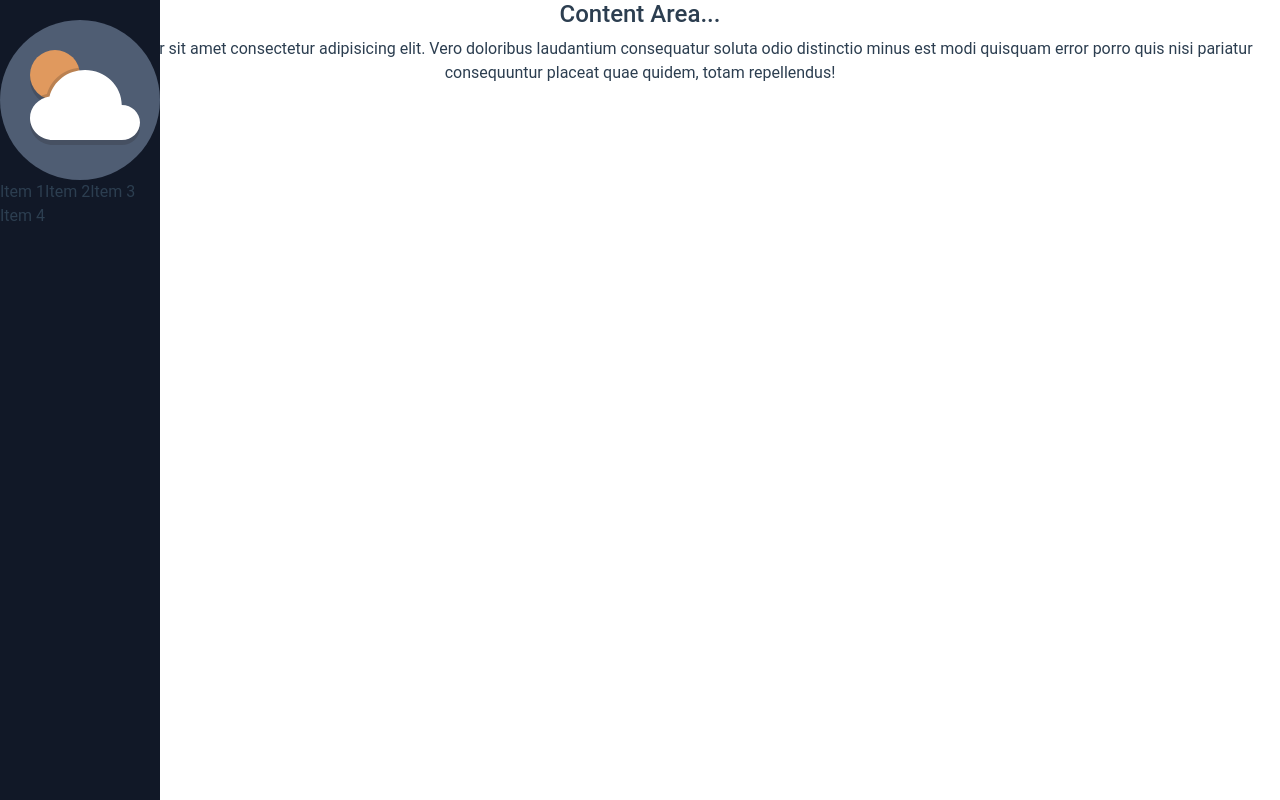
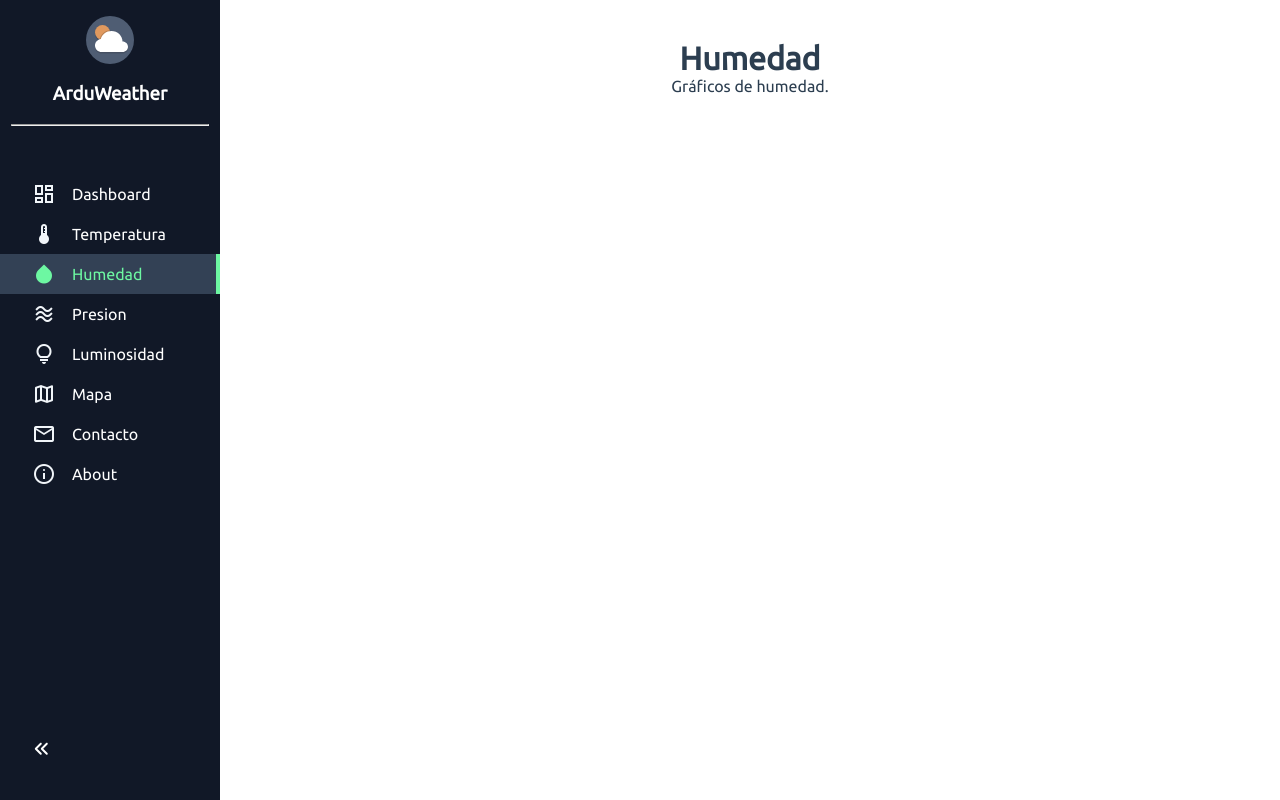
Before and after one commit to am4rtinez/arduino-weather-station, a Vue app in the folder site/frontend/: page /humidity in a window 1280 px wide. Built offline with nearby package versions, Linux system fonts and the light colour scheme; no server answers.

Commit message:
Quitar uso de bootstrap y usar iconos material

```diff
--- a/site/frontend/index.html
+++ b/site/frontend/index.html
@@ -5,6 +5,8 @@
     <link rel="icon" href="/favicon.ico" />
     <meta name="viewport" content="width=device-width, initial-scale=1.0" />
     <title>ArduWeather</title>
+		<!-- <link rel="stylesheet" href="https://fonts.googleapis.com/css2?family=Material+Icons"> -->
+		<link href="https://fonts.googleapis.com/css2?family=Material+Symbols+Outlined" rel="stylesheet" />
   </head>
   <body>
     <main id="app"></main>
--- a/site/frontend/package.json
+++ b/site/frontend/package.json
@@ -14,8 +14,6 @@
     "@fortawesome/free-solid-svg-icons": "^6.1.1",
     "@fortawesome/vue-fontawesome": "^3.0.1",
     "axios": "^0.27.2",
-    "bootstrap": "^5.1.3",
-    "bootstrap-vue": "^2.22.0",
     "chart.js": "^3.8.0",
     "moment": "^2.29.3",
     "vue": "^3.2.25",
--- a/site/frontend/src/App.vue
+++ b/site/frontend/src/App.vue
@@ -13,15 +13,14 @@
 <template>
 	<div class="wrapper">
 		<Sidebar />
-		<div class="">
-			<!-- <router-view /> -->
-			<h4>Content Area...</h4>
-			<p>Lorem, ipsum dolor sit amet consectetur adipisicing elit. Vero doloribus laudantium consequatur soluta odio distinctio minus est modi quisquam error porro quis nisi pariatur consequuntur placeat quae quidem, totam repellendus!</p>
+		<div class="content">
+			<router-view />
 		</div>
 	</div>
 </template>
 
 <style>
+	@import url('https://fonts.googleapis.com/css2?family=Ubuntu&display=swap');
 	:root {
 		--color1: #EDE6DB;
 		--color-light: #6df7a2;
@@ -45,15 +44,33 @@
 		--sidebar-item-active: #fff;
 	}
 
+	* {
+		margin: 0;
+		padding: 0;
+		box-sizing: border-box;
+		font-family: 'Ubuntu', sans-serif;
+	}
+
 	#app {
-		font-family: 'Roboto', Avenir, Helvetica, Arial, sans-serif;
+		/* font-family: 'Roboto', Avenir, Helvetica, Arial, sans-serif; */
 		-webkit-font-smoothing: antialiased;
 		-moz-osx-font-smoothing: grayscale;
 		text-align: center;
 		color: #2c3e50;
 	}
 
-	body {
-		box-sizing: border-box;
+	.wrapper {
+		display: flex;
+		height: 100%;
 	}
+
+	.content {
+		background-color: white;
+		min-height: 100%;
+		flex-grow: 9;
+		padding: 40px;
+		transform: translate3d(0,0,0);
+		transition: transform .3s;
+	}
+
 </style>
--- a/site/frontend/src/components/sidebar/Sidebar.vue
+++ b/site/frontend/src/components/sidebar/Sidebar.vue
@@ -11,32 +11,36 @@
 </script>
 
 <template>
-	<nav class="sidebar">
-		<div class="sidebar-header">
-			<img class="logo row mx-auto d-block" src="@/assets/Circle-icons-weather.svg" alt="logo">
-			<!-- <h1 class="row" v-if="!collapsed">ArduWeather</h1> -->
+	<!--
+		<SidebarLink to="/" icon="fa-solid fa-table" class="nav-link text-white">Dashboard</SidebarLink>
+		<SidebarLink to="/temperature" icon="fa-solid fa-temperature-half">Temperatura</SidebarLink>
+		<SidebarLink to="/humidity" icon="fa-solid fa-tint">Humedad</SidebarLink>
+		<SidebarLink to="/pressure" icon="fa-solid fa-gauge">Presión</SidebarLink>
+		<SidebarLink to="/brightness" icon="fa-solid fa-lightbulb">Luminosidad</SidebarLink>
+		<SidebarLink to="/map" icon="fa-solid fa-map-marked-alt">Mapa</SidebarLink>
+		<SidebarLink to="/contact" icon="fa-solid fa-envelope">Contacto</SidebarLink>
+		<SidebarLink to="/about" icon="fa-solid fa-circle-info">About</SidebarLink>
+	-->
+	<aside :style="{ width: sidebarWidth }">
+		<a href="/" class="header">
+			<img class="logo" src="@/assets/Circle-icons-weather.svg" alt="logo">
+		</a>
+		<h3 v-if="!collapsed">ArduWeather</h3>
+		<hr>
+		<div class="menu">
+			<SidebarLink to="/" icon="dashboard" class="button">Dashboard</SidebarLink>
+			<SidebarLink to="/temperature" icon="device_thermostat" class="button">Temperatura</SidebarLink>
+			<SidebarLink to="/humidity" icon="humidity_high" class="button">Humedad</SidebarLink>
+			<SidebarLink to="/pressure" icon="airwave" class="button">Presion</SidebarLink>
+			<SidebarLink to="/brightness" icon="lightbulb" class="button">Luminosidad</SidebarLink>
+			<SidebarLink to="/map" icon="map" class="button">Mapa</SidebarLink>
+			<SidebarLink to="/contact" icon="mail" class="button">Contacto</SidebarLink>
+			<SidebarLink to="/about" icon="info" class="button">About</SidebarLink>
 		</div>
-		<ul class="nav nav-pills">
-			<li class="nav-item">Item 1</li>
-			<li>Item 2</li>
-			<li>Item 3</li>
-			<li>Item 4</li>
-		</ul>
-		<!-- <div class="collapse-icon" @click="toggleSidebar" :class="{ 'rotate-180' : collapsed}">
+		<div class="collapse-icon" @click="toggleSidebar" :class="{ 'rotate-180' : collapsed}">
 			<fa icon="fa-solid fa-angle-double-left"/>
-		</div> -->
-		<!-- <h3 class="mt-6 text-center text-white">Menu</h3> -->
-		<!-- <div class="menu">
-			<SidebarLink to="/" icon="fa-solid fa-table">Dashboard</SidebarLink>
-			<SidebarLink to="/temperature" icon="fa-solid fa-temperature-half">Temperatura</SidebarLink>
-			<SidebarLink to="/humidity" icon="fa-solid fa-tint">Humedad</SidebarLink>
-			<SidebarLink to="/pressure" icon="fa-solid fa-gauge">Presión</SidebarLink>
-			<SidebarLink to="/brightness" icon="fa-solid fa-lightbulb">Luminosidad</SidebarLink>
-			<SidebarLink to="/map" icon="fa-solid fa-map-marked-alt">Mapa</SidebarLink>
-			<SidebarLink to="/contact" icon="fa-solid fa-envelope">Contacto</SidebarLink>
-			<SidebarLink to="/about" icon="fa-solid fa-circle-info">About</SidebarLink>
-		</div> -->
-	</nav>
+		</div>
+	</aside>
 </template>
 
 <style>
@@ -44,78 +48,73 @@
 </style>
 
 <style scoped>
-	.sidebar {
+	aside {
+		display: flex;
+		flex-direction: column;
 		background-color: var(--sidebar-bg);
-		height: 100%;
-		width: 160px;
-		position: fixed;
-		z-index: 1;
-		top: 0;
-		left: 0;
-		overflow-x: hidden;
-		padding-top: 20px;
+		color: white;
+		overflow: hidden;
+		min-height: 100vh;
+		min-width: 90px;
+		transition: 0.2s ease-out;
+		margin: 0;
 	}
 
-	/* .sidebar {
-    position: fixed;
-    top: 0;
-    left: 0;
-    height: 100vh;
-    z-index: 999;
-    background-color: var(--sidebar-bg);
-    color: #fff;
-    transition: all 0.3s;
-	} */
-	/* .sidebar h1 {
-		height: 2.5em;
-	} */
+	aside .header{
+		margin: 1em 0;
+	}
 
-	/* .brand {
-		display: flex;
-	} */
+	aside h3 {
+		margin: 0 0 1em 0;
+	}
 
-	/* .logo {
+	aside hr {
+		width: 90%;
+		margin-right: auto !important;
+		margin-left: auto !important;
+	}
+	.menu {
+		margin-top: 3rem;
+	}
+
+	.logo {
 		width: 3rem;
 		height: 3rem;
-		margin-right: 1rem;
-	} */
+		margin-right: auto !important;
+		margin-left: auto !important;
+	}
 
-	/* .brand h1 {
-		font-size: 1.5rem;
-    line-height: 2rem;
-		color: white;
-	} */
+	.sidebar {
+		min-height: 100vh;
+		max-height: 100vh;
+		background-color: var(--sidebar-bg);
+	}
 
-	/* h3 {
-		transition: opacity 0.3s ease-in-out;
-		color: var(--grey);
-		font-size: 0.875rem;
-		margin-bottom: 0.5rem;
-		text-transform: uppercase;
-	} */
+	.sidebar ul{
+		list-style: none;
+		margin: 0;
+	}
 
-	/* .collapse-icon {
+	.collapse-icon {
 		width: 1.75rem;
 		height: 1.75rem;
-		background-color: white;
-		border: 1px solid var(--sidebar-bg);
-		border-radius: 9999px;
 		cursor: pointer;
 		position: absolute;
 		bottom: 2.25rem;
-		right: -0.75rem;
-		color: var(--sidebar-bg);
+		left: 1.75rem;
+		color: white;
 		transition: 0.2s linear;
-	} */
-	/* .collapse-icon svg {
+		z-index: 0;
+	}
+	.collapse-icon svg {
 		padding: .3rem;
-	} */
-	/* .collapse-icon:hover {
+	}
+	.collapse-icon:hover {
 		color: var(--sidebar-color-item-hover);
-	} */
+	}
 
-	/* .rotate-180 {
+	.rotate-180 {
 		transform: rotate(180deg);
 		transition: 0.2s linear;
-	} */
+	}
 </style>
--- a/site/frontend/src/components/sidebar/SidebarLink.vue
+++ b/site/frontend/src/components/sidebar/SidebarLink.vue
@@ -1,3 +1,13 @@
+<template>
+	<router-link :to="to" :class="{ active: isActive }">
+		<!-- <fa :icon="icon" /> -->
+		<span class="material-symbols-outlined icon">{{icon}}</span>
+		<span class="text" v-if="!collapsed">
+				<slot />
+		</span>
+	</router-link>
+</template>
+
 <script>
 	import { computed } from 'vue'
 	import { useRoute } from 'vue-router'
@@ -15,18 +25,6 @@
 	}
 </script>
 
-<template>
-  <router-link class="link"
-		:to="to" :class="{ active: isActive }">
-    <fa :icon="icon" class="icon text-center text-xl"/>
-    <transition name="fade">
-      <span class="text-center text-md" v-if="!collapsed">
-        <slot />
-      </span>
-    </transition>
-  </router-link>
-</template>
-
 <style scoped>
 	.fade-enter-active,
 	.fade-leave-active {
@@ -36,6 +34,40 @@
 	.fade-leave-to {
 		opacity: 0;
 	}
+
+	.button {
+		display: flex;
+		align-items: center;
+		text-decoration: none;
+		transition: 0.2s ease-in-out;
+		padding: 0.5rem 2rem;
+		color: white;
+	}
+	.button:hover {
+		background-color: var(--dark-alt);
+	}
+
+	.active {
+		background-color: var(--dark-alt);
+		color: var(--color-light);
+		border-right: 4px solid var(--color-light);
+	}
+
+	.active .icon {
+		color: var(--color-light);
+	}
+
+	.text {
+		margin-left: 1em;
+	}
+
+	.material-symbols-outlined,
+	.material-icons {
+		font-size: 1.5rem;
+		color: var(--light);
+		transition: 0.2s ease-in-out;
+	}
+	/*
 	.link {
 		display: flex;
 		align-items: center;
@@ -58,9 +90,12 @@
 		background-color: var(--sidebar-item-active);
 		color: var(--sidebar-bg);
 	}
-	/* .link .icon {
+	*/
+	/*
+	.link .icon {
 		flex-shrink: 0;
 		width: 25px;
 		margin-right: 10px;
-	} */
+	}
+	*/
 </style>
--- a/site/frontend/src/components/sidebar/state.js
+++ b/site/frontend/src/components/sidebar/state.js
@@ -3,8 +3,8 @@ import { ref, computed } from 'vue'
 export const collapsed = ref(false)
 export const toggleSidebar = () => (collapsed.value = !collapsed.value)
 
-export const SIDEBAR_WIDTH = '250'
-export const SIDEBAR_WIDTH_COLLAPSED = '100'
+export const SIDEBAR_WIDTH = '220'
+export const SIDEBAR_WIDTH_COLLAPSED = '85'
 export const ROTATE_COLLAPSED = 'rotate-180'
 
 export const sidebarWidth = computed (
--- a/site/frontend/src/main.js
+++ b/site/frontend/src/main.js
@@ -1,10 +1,6 @@
 import { createApp } from 'vue'
 import App from './App.vue'
 import router from './router/index'
-
-import BootstrapVue from 'bootstrap-vue/dist/bootstrap-vue.esm';
-import 'bootstrap-vue/dist/bootstrap-vue.css';
-import 'bootstrap/dist/css/bootstrap.css';
 
 // require('./plugins/fontawesome');
 import { FontAwesomeIcon } from '@fortawesome/vue-fontawesome'
@@ -13,6 +9,6 @@ import { fas } from '@fortawesome/free-solid-svg-icons'
 library.add(fas)
 
 createApp(App)
-.use(router, BootstrapVue)
+.use(router)
 .component('fa', FontAwesomeIcon)
 .mount('#app')
```
Also changed, not shown: site/frontend/sidebar.html (deleted, +0 -33 lines), 1 other file (tests, documents, lock files or other folders).
